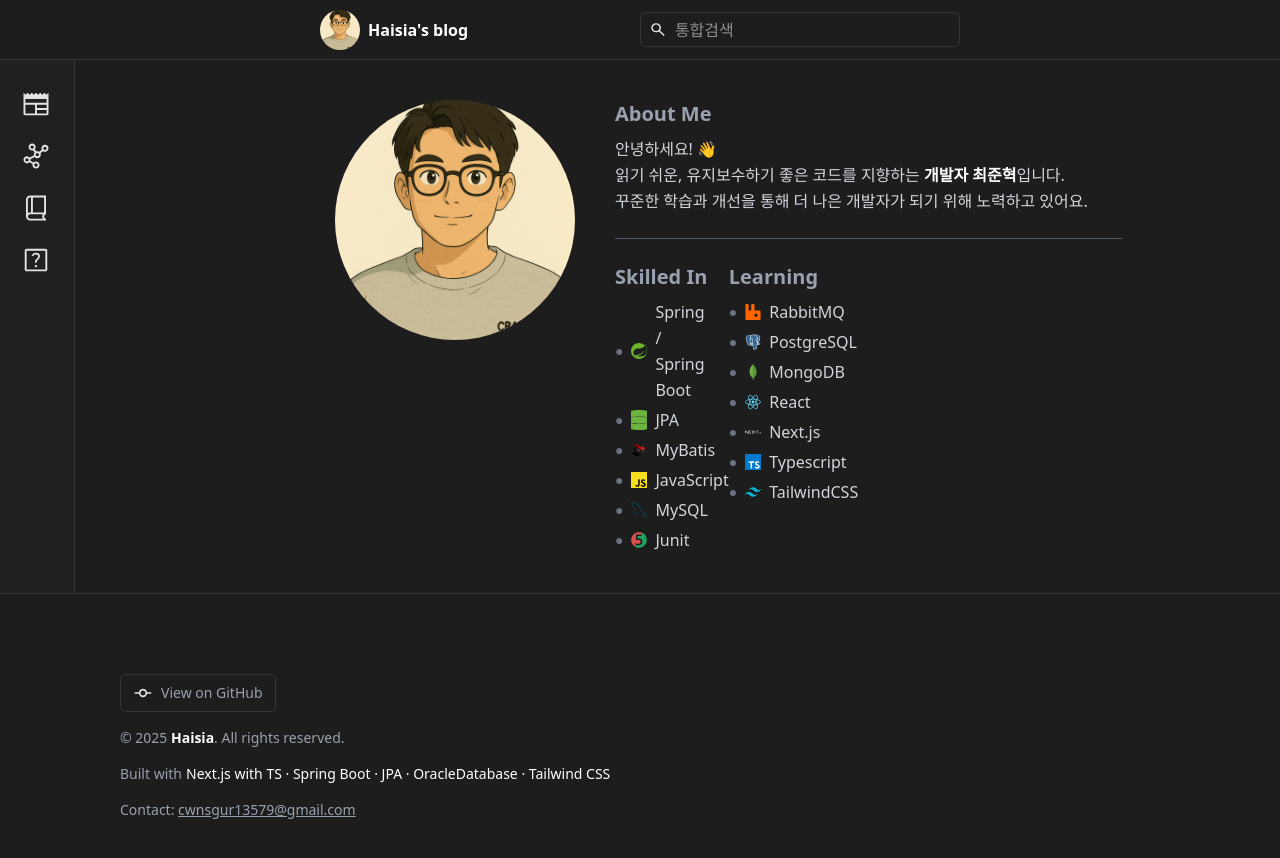
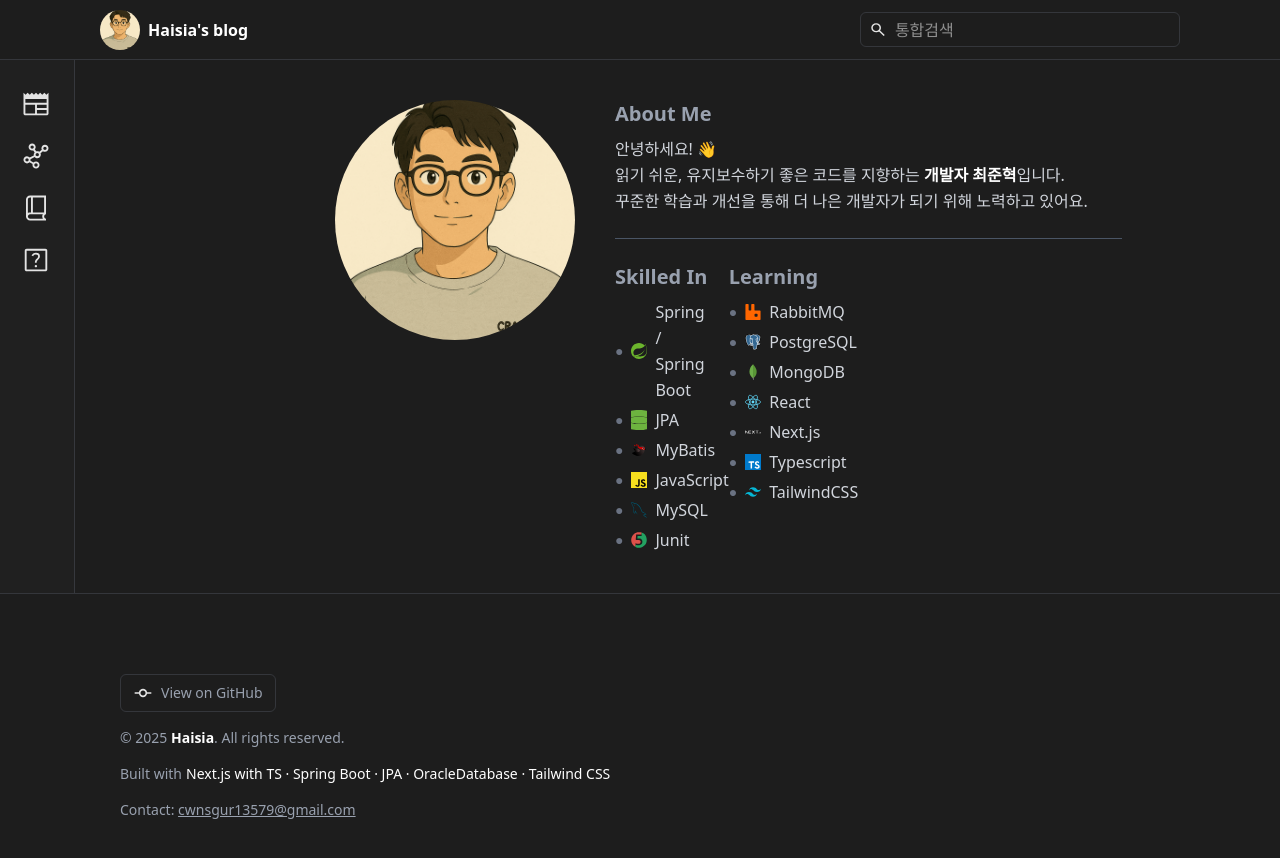
Before and after one commit to Haisia/project-blog-next, a Next.js app: page / in a window 1280 px wide. Shown: the top 858 px of the page. Built offline with nearby package versions, Linux system fonts and the light colour scheme.

Commit message:
수정: 헤더 간격조정

```diff
--- a/src/app/devnews/[id]/layout.tsx
+++ b/src/app/devnews/[id]/layout.tsx
@@ -18,10 +18,10 @@
   const {title} = await fetchMarkdown(`http://localhost:8080/post/${id}`);
 
   return (
-    <>
+    <div className={"px-8 py-8"}>
       <Breadcrumbs contents={[{content: group, link: groupLink}, {content: title, link: `${groupLink}/${id}`}]}/>
       <div>{children}</div>
-    </>
+    </div>
   );
 }
 
--- a/src/app/header.tsx
+++ b/src/app/header.tsx
@@ -4,7 +4,7 @@
 
 const Header = () => {
   return (
-    <header className="border-b border-gray-500/30 flex items-center py-3 px-80 justify-between h-15">
+    <header className="border-b border-gray-500/30 flex items-center py-3 px-25 justify-between h-15">
       <div className="font-bold flex items-center gap-2">
         <div className="relative w-10 h-10 rounded-full overflow-hidden">
           <Image
```
